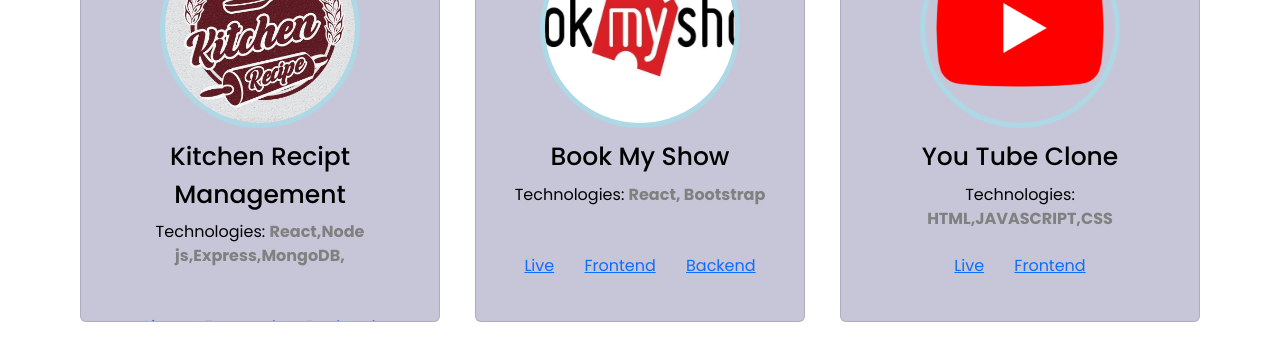
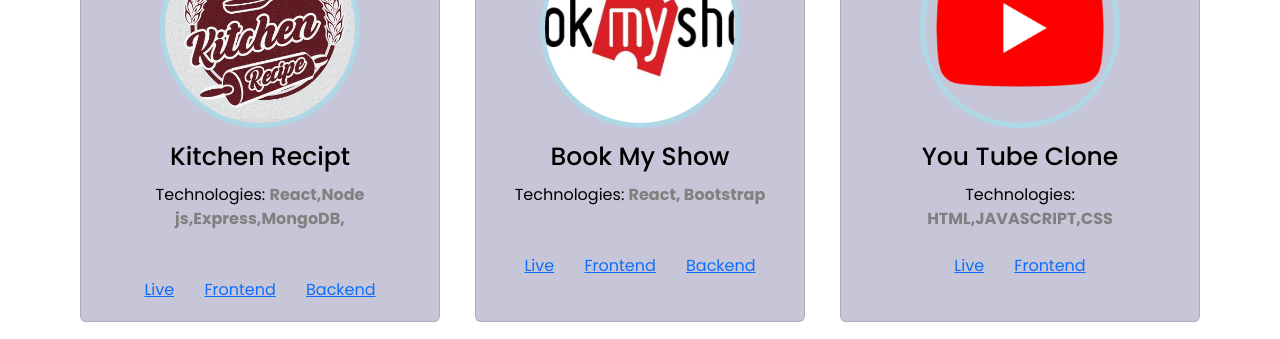
Before and after one commit to Sandy8752/Portfolio, a plain HTML site: page index.html in a window 1280 px wide. Shown: the part 2629-2968 px from the top of the page. Drawn offline with nearby package versions, Linux system fonts and the light colour scheme.

Commit message:
Update index.html

```diff
--- a/index.html
+++ b/index.html
@@ -135,7 +135,7 @@
                 <div class="card" >
                     <div class="box">
                         <img src="images/kitchen recipe.jpg" alt="Social Media">
-                     <div class="text">Kitchen Recipt Management</div>
+                     <div class="text">Kitchen Recipt</div>
                         <p>
                          Technologies: <b class="techUsed">React,Node js,Express,MongoDB,</b>
                         </p><br>
```
